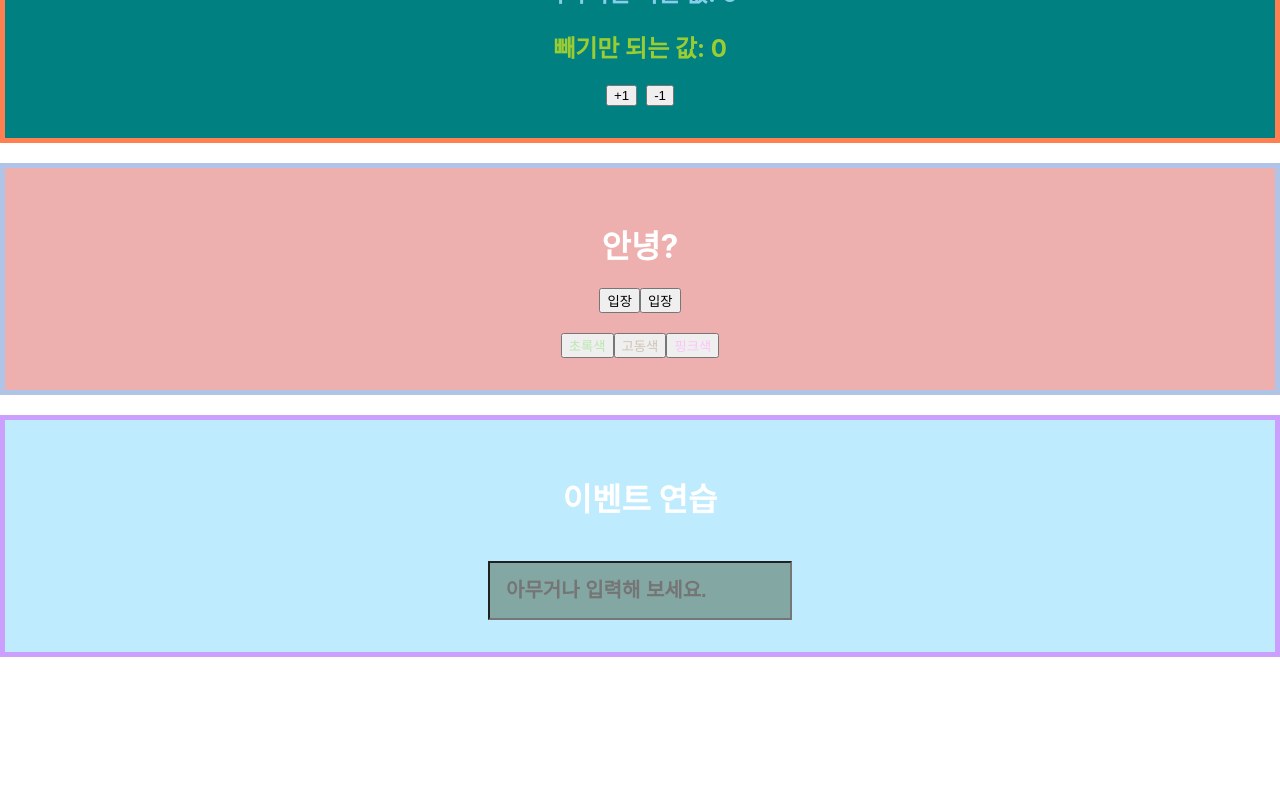
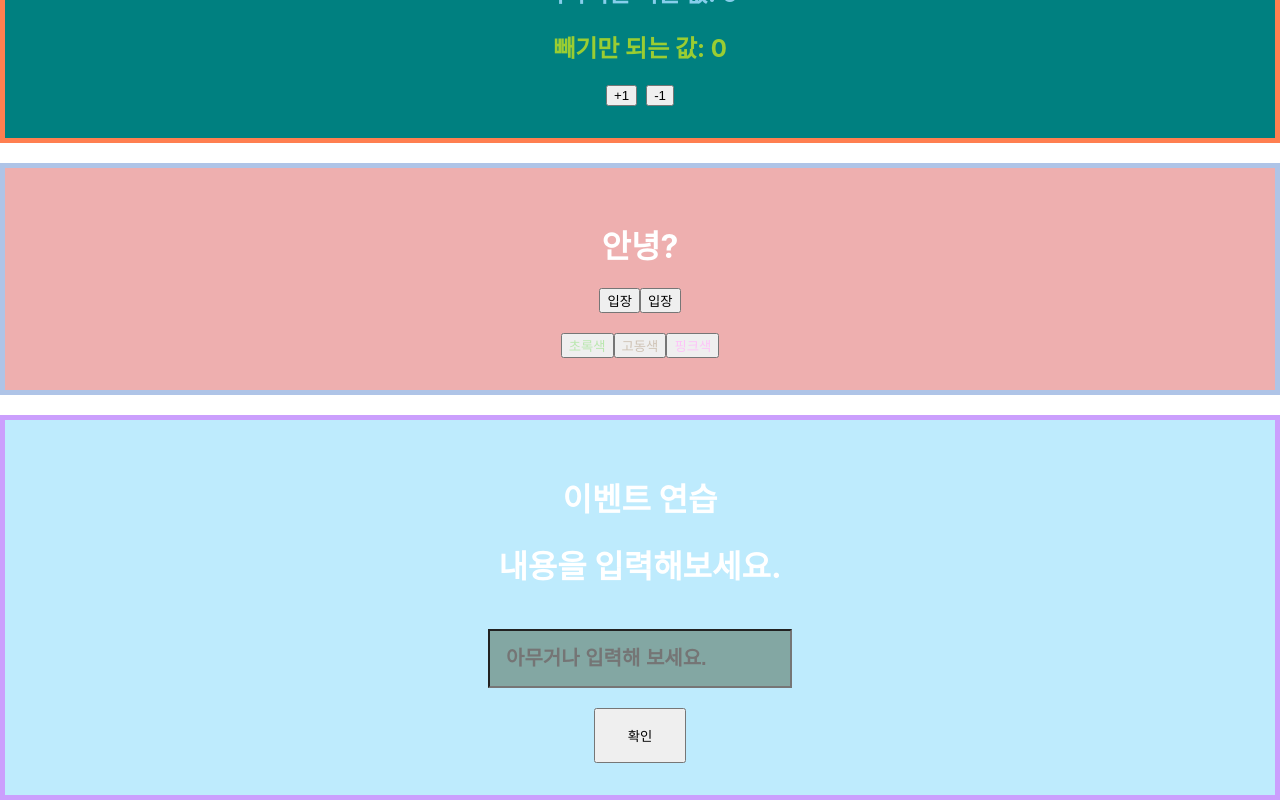
Before and after one commit to dohy-9443/ReactExample, a React (Create React App) app in the folder hello-react/: page / in a window 1280 px wide. Shown: the part 450-1250 px from the top of the page. Before the commit the page ends 1107 px from the top, so only its background shows below. Built offline with nearby package versions, Linux system fonts and the light colour scheme.

Commit message:
버튼을 누를 때 comment 값을 공백으로 설정

```diff
--- a/hello-react/src/EventPractice.js
+++ b/hello-react/src/EventPractice.js
@@ -13,6 +13,9 @@ class EventPractice extends Component {
         }}
       >
         <h1 style={{ color: 'white' }}>이벤트 연습</h1>
+        <h1 style={{ color: 'white' }}>
+          {this.state.message || '내용을 입력해보세요.'}
+        </h1>
 
         <br />
         <input
@@ -33,6 +36,19 @@ class EventPractice extends Component {
             });
           }}
         />
+        <br />
+        <br />
+        <button
+          style={{ padding: '1rem 2rem' }}
+          onClick={() => {
+            alert(this.state.message);
+            this.setState({
+              message: '',
+            });
+          }}
+        >
+          확인
+        </button>
       </div>
     );
   }
```
